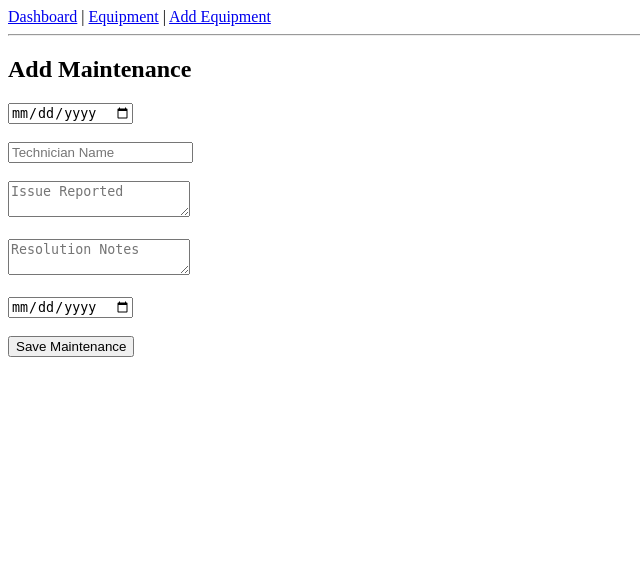
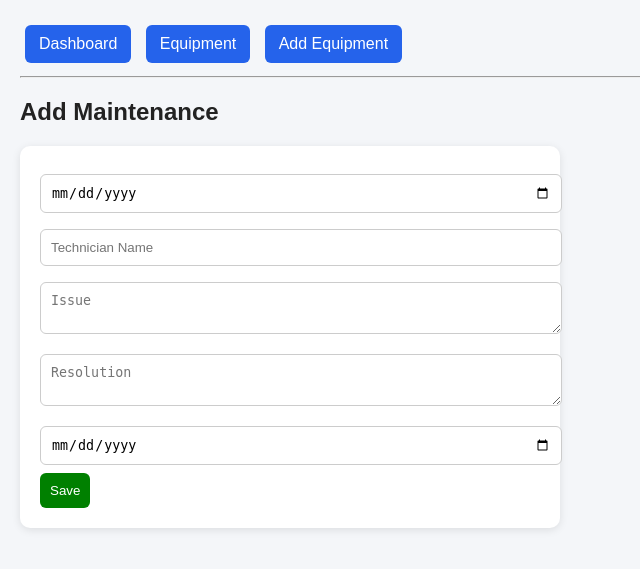
Before and after one commit to sinchanaa25/day4, a Flask app: page /equipment/1/add-maintenance in a window 1280 px wide. Shown: the top 569 px of the page, without its empty margins (0-640 px from the left). Run offline with Flask 3, Linux system fonts and the light colour scheme; parts of the project's set-up code (start-up, migrations or seed data) failed here and were passed over; some libraries are stand-ins or nearby versions.

Commit message:
Updated MediTrack

```diff
--- a/app.py
+++ b/app.py
@@ -3,12 +3,11 @@ from flask_mysqldb import MySQL
 import os
 from dotenv import load_dotenv
 
-# ---------------- ENV LOAD ----------------
 load_dotenv()
 
 app = Flask(__name__)
 
-# ---------------- MYSQL CONFIG ----------------
+# MYSQL CONFIG
 app.config['MYSQL_HOST'] = os.getenv("MYSQL_HOST")
 app.config['MYSQL_USER'] = os.getenv("MYSQL_USER")
 app.config['MYSQL_PASSWORD'] = os.getenv("MYSQL_PASSWORD")
@@ -17,9 +16,7 @@ app.config['MYSQL_CURSORCLASS'] = 'DictCursor'
 
 mysql = MySQL(app)
 
-# =====================================================
-# 📌 AUTO DATABASE SETUP
-# =====================================================
+# INIT DB
 def init_db():
     cur = mysql.connection.cursor()
 
@@ -53,17 +50,15 @@ def init_db():
 with app.app_context():
     init_db()
 
-# =====================================================
-# 📌 DASHBOARD
-# =====================================================
+# DASHBOARD
 @app.route("/")
 def dashboard():
     cur = mysql.connection.cursor()
 
-    cur.execute("SELECT COUNT(*) FROM equipment")
-    total = cur.fetchone()['COUNT(*)']
+    cur.execute("SELECT COUNT(*) AS total FROM equipment")
+    total = cur.fetchone()['total']
 
-    cur.execute("SELECT status, COUNT(*) as count FROM equipment GROUP BY status")
+    cur.execute("SELECT status, COUNT(*) AS count FROM equipment GROUP BY status")
     status_data = cur.fetchall()
 
     cur.execute("""
@@ -81,9 +76,7 @@ def dashboard():
                            status_data=status_data,
                            overdue=overdue)
 
-# =====================================================
-# 📌 EQUIPMENT LIST
-# =====================================================
+# EQUIPMENT LIST
 @app.route("/equipment")
 def equipment_list():
     cur = mysql.connection.cursor()
@@ -93,9 +86,7 @@ def equipment_list():
 
     return render_template("equipment_list.html", equipment=equipment)
 
-# =====================================================
-# 📌 ADD EQUIPMENT
-# =====================================================
+# ADD EQUIPMENT
 @app.route("/add-equipment", methods=["GET", "POST"])
 def add_equipment():
     if request.method == "POST":
@@ -119,9 +110,7 @@ def add_equipment():
 
     return render_template("add_equipment.html")
 
-# =====================================================
-# 📌 EQUIPMENT DETAILS
-# =====================================================
+# EQUIPMENT DETAIL
 @app.route("/equipment/<int:id>")
 def equipment_detail(id):
     cur = mysql.connection.cursor()
@@ -138,9 +127,7 @@ def equipment_detail(id):
                            equipment=equipment,
                            logs=logs)
 
-# =====================================================
-# 📌 ADD MAINTENANCE
-# =====================================================
+# ADD MAINTENANCE
 @app.route("/equipment/<int:id>/add-maintenance", methods=["GET", "POST"])
 def add_maintenance(id):
     if request.method == "POST":
@@ -167,8 +154,5 @@ def add_maintenance(id):
 
     return render_template("add_maintenance.html", id=id)
 
-# =====================================================
-# 📌 RUN APP
-# =====================================================
 if __name__ == "__main__":
-    app.run(host="0.0.0.0", port=5000, debug=True)
+    app.run(debug=True)
--- a/static/style.css
+++ b/static/style.css
@@ -1,171 +1,66 @@
-/* =========================
-   GLOBAL STYLES
-========================= */
-
 body {
-    font-family: 'Segoe UI', Tahoma, Geneva, Verdana, sans-serif;
+    font-family: Arial;
     margin: 0;
-    padding: 0;
-    background: #f4f7fb;
-    color: #333;
+    background: #f4f6f9;
+    color: #222;
+    padding: 20px;
 }
 
-/* =========================
-   NAVBAR
-========================= */
-
-nav, body > a {
+/* NAV */
+a {
+    text-decoration: none;
+    padding: 10px 14px;
+    background: #2563eb;
+    color: white;
+    border-radius: 6px;
+    margin: 5px;
     display: inline-block;
 }
 
-a {
-    text-decoration: none;
-    color: #ffffff;
-    background: #4f46e5;
-    padding: 8px 14px;
-    border-radius: 6px;
-    margin-right: 8px;
-    transition: 0.3s ease;
-    font-size: 14px;
+a:hover {
+    background: #1e40af;
 }
 
-a:hover {
-    background: #3730a3;
-}
-
-/* horizontal top bar look */
-hr {
-    border: none;
-    height: 1px;
-    background: #ddd;
-    margin: 15px 0;
-}
-
-/* =========================
-   HEADINGS
-========================= */
-
-h2 {
-    color: #1f2937;
-    margin-bottom: 10px;
-}
-
-h3 {
-    margin-top: 20px;
-    color: #374151;
-}
-
-/* =========================
-   CARD STYLE (LIST ITEMS)
-========================= */
-
+/* CARDS */
 ul {
     list-style: none;
     padding: 0;
 }
 
 li {
-    background: #ffffff;
-    padding: 12px 15px;
-    margin-bottom: 10px;
-    border-radius: 10px;
-    box-shadow: 0 2px 8px rgba(0,0,0,0.05);
-    transition: 0.2s;
+    background: white;
+    padding: 12px;
+    margin: 10px 0;
+    border-radius: 8px;
+    box-shadow: 0 2px 6px rgba(0,0,0,0.1);
 }
 
-li:hover {
-    transform: translateY(-2px);
-    box-shadow: 0 6px 15px rgba(0,0,0,0.08);
-}
-
-/* links inside cards */
-li a {
-    background: none;
-    color: #111827;
-    padding: 0;
-    font-weight: 500;
-}
-
-li a:hover {
-    color: #4f46e5;
-    background: none;
-}
-
-/* =========================
-   FORMS
-========================= */
-
+/* FORM */
 form {
-    background: #ffffff;
+    background: white;
     padding: 20px;
+    border-radius: 10px;
     max-width: 500px;
-    border-radius: 12px;
-    box-shadow: 0 4px 12px rgba(0,0,0,0.08);
+    box-shadow: 0 2px 8px rgba(0,0,0,0.1);
 }
 
 input, textarea {
     width: 100%;
     padding: 10px;
-    margin-top: 5px;
-    margin-bottom: 15px;
-    border: 1px solid #d1d5db;
-    border-radius: 8px;
-    outline: none;
-    transition: 0.2s;
-    font-size: 14px;
+    margin: 8px 0;
+    border: 1px solid #ccc;
+    border-radius: 6px;
 }
 
-input:focus, textarea:focus {
-    border-color: #4f46e5;
-    box-shadow: 0 0 0 3px rgba(79,70,229,0.2);
-}
-
-/* =========================
-   BUTTONS
-========================= */
-
 button {
-    background: #10b981;
+    background: green;
     color: white;
+    padding: 10px;
     border: none;
-    padding: 10px 16px;
-    border-radius: 8px;
+    border-radius: 6px;
     cursor: pointer;
-    font-size: 14px;
-    transition: 0.3s;
 }
 
 button:hover {
-    background: #059669;
+    background: darkgreen;
 }
-
-/* =========================
-   DASHBOARD STATS BOX
-========================= */
-
-p {
-    background: #ffffff;
-    display: inline-block;
-    padding: 10px 15px;
-    border-radius: 10px;
-    box-shadow: 0 2px 8px rgba(0,0,0,0.05);
-}
-
-/* =========================
-   RESPONSIVE
-========================= */
-
-@media (max-width: 600px) {
-    body {
-        margin: 10px;
-    }
-
-    a {
-        display: inline-block;
-        margin-bottom: 8px;
-    }
-
-    form {
-        width: 100%;
-    }
-}
--- a/templates/add_maintenance.html
+++ b/templates/add_maintenance.html
@@ -6,46 +6,13 @@
 
 <form method="POST">
 
-    <input
-        type="date"
-        name="maintenance_date"
-        required
-    >
-    <br><br>
+    <input type="date" name="maintenance_date" required>
+    <input name="technician_name" placeholder="Technician Name" required>
+    <textarea name="issue" placeholder="Issue" required></textarea>
+    <textarea name="resolution" placeholder="Resolution" required></textarea>
+    <input type="date" name="next_due_date" required>
 
-    <input
-        name="technician_name"
-        placeholder="Technician Name"
-        required
-    >
-    <br><br>
-
-    <textarea
-        name="issue"
-        placeholder="Issue Reported"
-        required
-    ></textarea>
-
-    <br><br>
-
-    <textarea
-        name="resolution"
-        placeholder="Resolution Notes"
-        required
-    ></textarea>
-
-    <br><br>
-
-    <input
-        type="date"
-        name="next_due_date"
-        required
-    >
-    <br><br>
-
-    <button type="submit">
-        Save Maintenance
-    </button>
+    <button type="submit">Save</button>
 
 </form>
 
--- a/templates/base.html
+++ b/templates/base.html
@@ -2,17 +2,17 @@
 <html>
 <head>
     <title>MediTrack</title>
+    <link rel="stylesheet" href="{{ url_for('static', filename='style.css') }}">
 </head>
 <body>
 
-    <a href="/">Dashboard</a> |
-    <a href="/equipment">Equipment</a> |
+    <a href="/">Dashboard</a>
+    <a href="/equipment">Equipment</a>
     <a href="/add-equipment">Add Equipment</a>
 
     <hr>
 
-    {% block content %}
-    {% endblock %}
+    {% block content %}{% endblock %}
 
 </body>
 </html>
--- a/templates/equipment_list.html
+++ b/templates/equipment_list.html
@@ -8,9 +8,7 @@
     {% for e in equipment %}
         <li>
             <a href="/equipment/{{ e.equipment_id }}">
-            {{ e.equipment_name }} -
-            {{ e.department }} -
-            {{ e.status }}
+                {{ e.equipment_name }} - {{ e.department }} - {{ e.status }}
             </a>
         </li>
     {% endfor %}
```
Also changed, not shown: templates/add_equipment.html (+5 -30 lines), templates/equipment_detail.html (+6 -10 lines), templates/dashboard.html (indentation only). Lines whose indentation alone changed are shown as unchanged.
